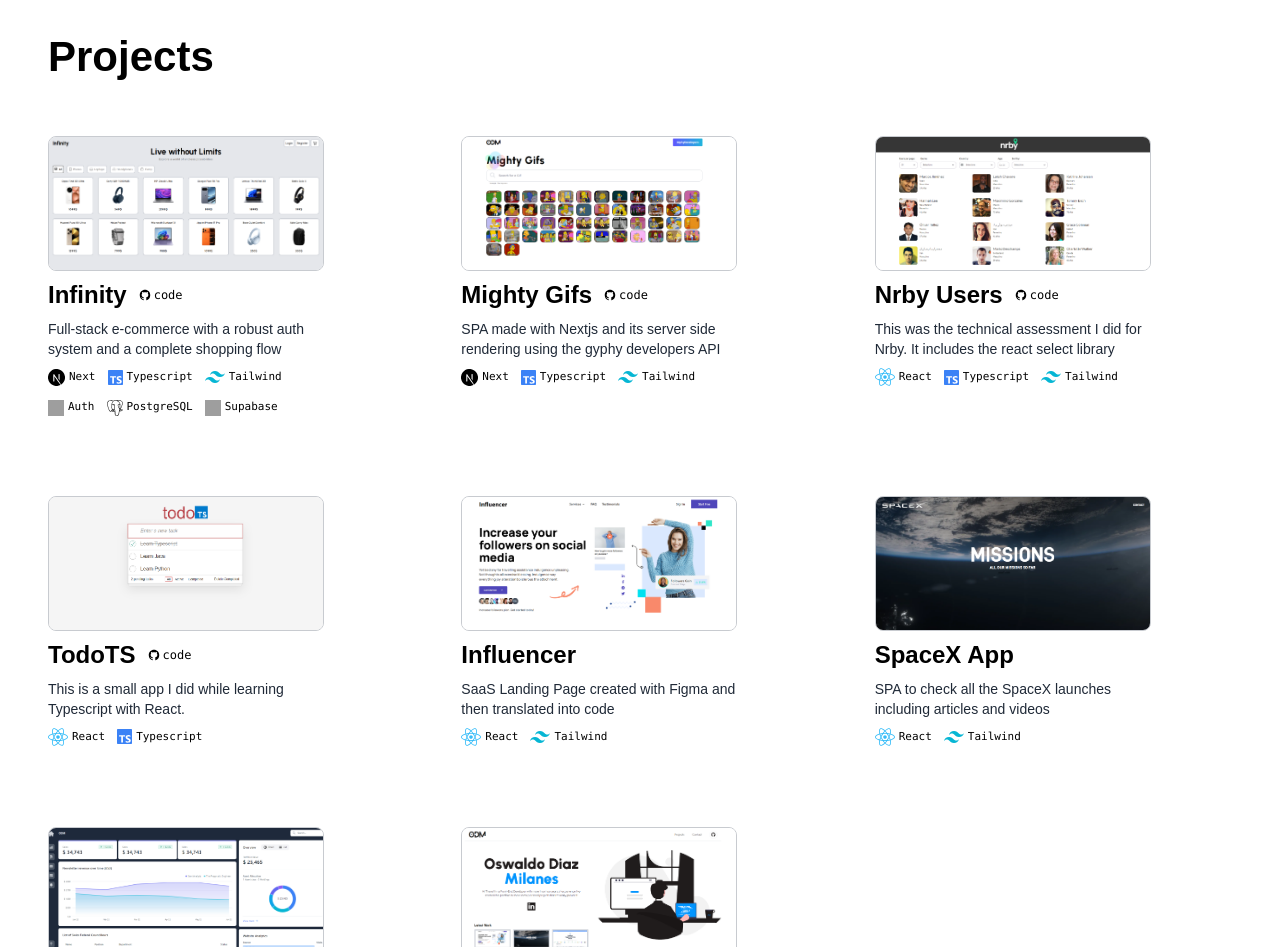
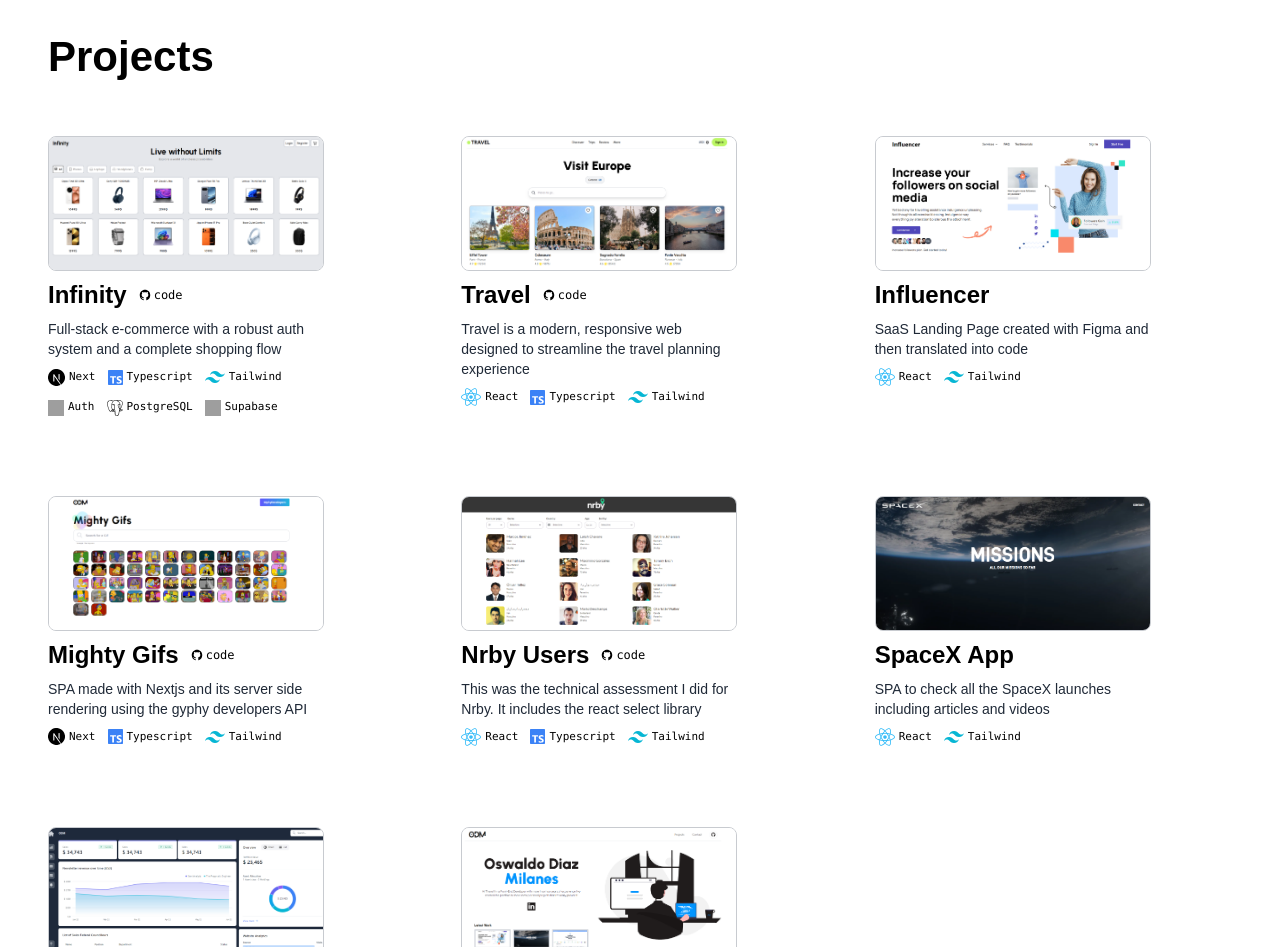
Before and after one commit to OswaldoDM/portfolio, a React (Create React App) app: page / in a window 1280 px wide. Shown: the part 680-1627 px from the top of the page. Built offline with nearby package versions, Linux system fonts and the light colour scheme; grey boxes are pictures that could not be loaded.

Commit message:
april 2026

```diff
--- a/src/data/projectsData.js
+++ b/src/data/projectsData.js
@@ -2,8 +2,7 @@
 import charts from './../assets/charts.png';
 import influencer from './../assets/Influencer1.png';
 import space from './../assets/Space.png';
-import crypto from './../assets/CryptoToday.png';
-import todo from './../assets/todoTS.png';
+import travel from './../assets/travel.png';
 import gifs from './../assets/MG.png';
 import nrby from './../assets/nrby.png';
 import infinity from './../assets/infinity.png';
@@ -50,6 +49,41 @@
         icon5Size: ''
     },
     {
+        label: 'Travel',
+        href: 'https://oswaldodm.github.io/travel/',
+        repo: 'https://github.com/OswaldoDM/travel',
+        img: travel,
+        alt: 'Travel',
+        description: 'Travel is a modern, responsive web designed to streamline the travel planning experience',
+        icon1: <FaReact/>,
+        icon1Label: 'React',
+        icon1Color: 'text-sky-400',
+        icon1Size: 'text-xl',
+        icon2: <SiTypescript />,
+        icon2Label: 'Typescript',
+        icon2Color: 'text-blue-500',
+        icon2Size: 'text-[15px]',
+        icon3: <SiTailwindcss/>,
+        icon3Label: 'Tailwind',
+        icon3Color: 'text-cyan-500',
+        icon3Size: 'text-xl'
+    },
+    {
+        label: 'Influencer',
+        href: 'https://oswaldodm.github.io/Influencer/',
+        img: influencer,
+        alt: 'Saas Landing',
+        description: 'SaaS Landing Page created with Figma and then translated into code',
+        icon1: <FaReact/>,
+        icon1Label: 'React',
+        icon1Color: 'text-sky-400',
+        icon1Size: 'text-xl',
+        icon2: <SiTailwindcss/>,
+        icon2Label: 'Tailwind',
+        icon2Color: 'text-cyan-500',
+        icon2Size: 'text-xl'
+    },
+    {
         label: 'Mighty Gifs',
         href: 'https://gifs-phi-smoky.vercel.app/',
         repo: 'https://github.com/OswaldoDM/gifs',
@@ -88,37 +122,6 @@
         icon3Label: 'Tailwind',
         icon3Color: 'text-cyan-500',
         icon3Size: 'text-xl'
-    },
-    {
-        label: 'TodoTS',
-        href: 'https://oswaldodm.github.io/todoTS',
-        repo: 'https://github.com/OswaldoDM/todoTS',
-        img: todo,
-        alt: 'todo app',
-        description: 'This is a small app I did while learning Typescript with React.',
-        icon1: <FaReact/>,
-        icon1Label: 'React',
-        icon1Color: 'text-sky-400',
-        icon1Size: 'text-xl',
-        icon2: <SiTypescript />,
-        icon2Label: 'Typescript',
-        icon2Color: 'text-blue-500',
-        icon2Size: 'text-[15px]'
-    },
-    {
-        label: 'Influencer',
-        href: 'https://oswaldodm.github.io/Influencer/',
-        img: influencer,
-        alt: 'Saas Landing',
-        description: 'SaaS Landing Page created with Figma and then translated into code',
-        icon1: <FaReact/>,
-        icon1Label: 'React',
-        icon1Color: 'text-sky-400',
-        icon1Size: 'text-xl',
-        icon2: <SiTailwindcss/>,
-        icon2Label: 'Tailwind',
-        icon2Color: 'text-cyan-500',
-        icon2Size: 'text-xl'
     },
     {
         label: 'SpaceX App',
```
Also changed, not shown: src/assets/travel.png (added), 11 other files (tests, documents, lock files or other folders).
